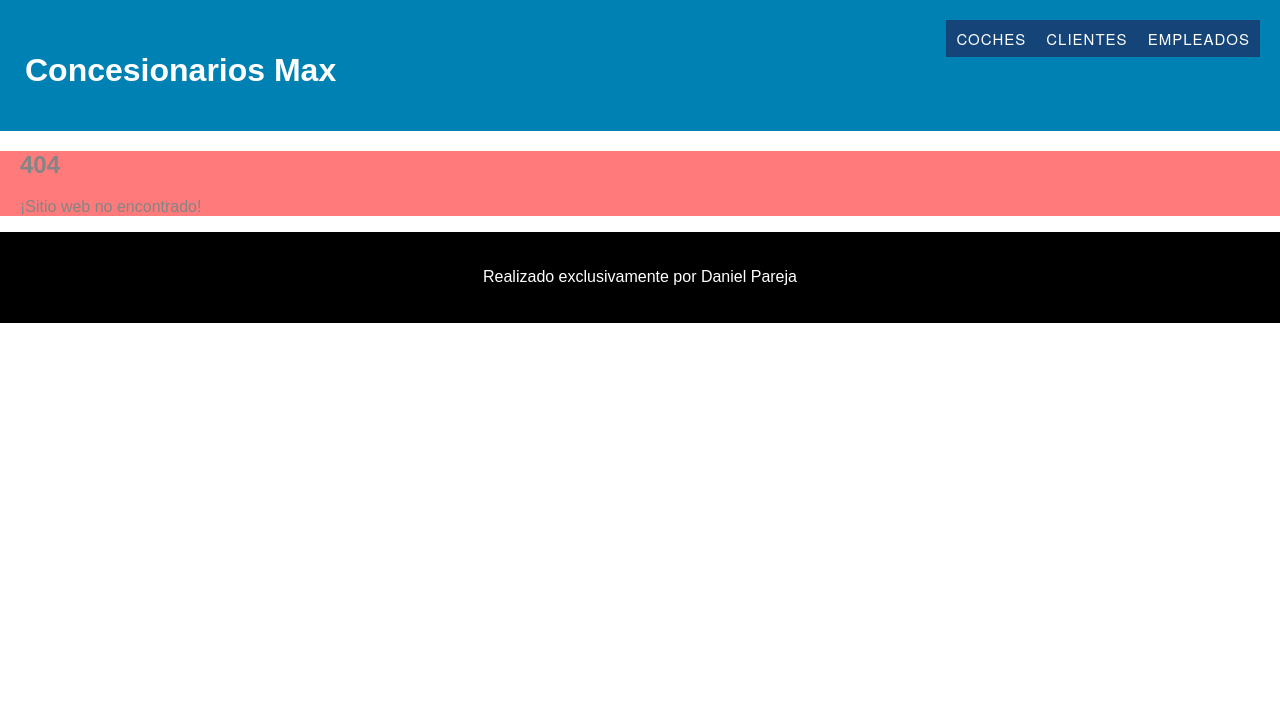
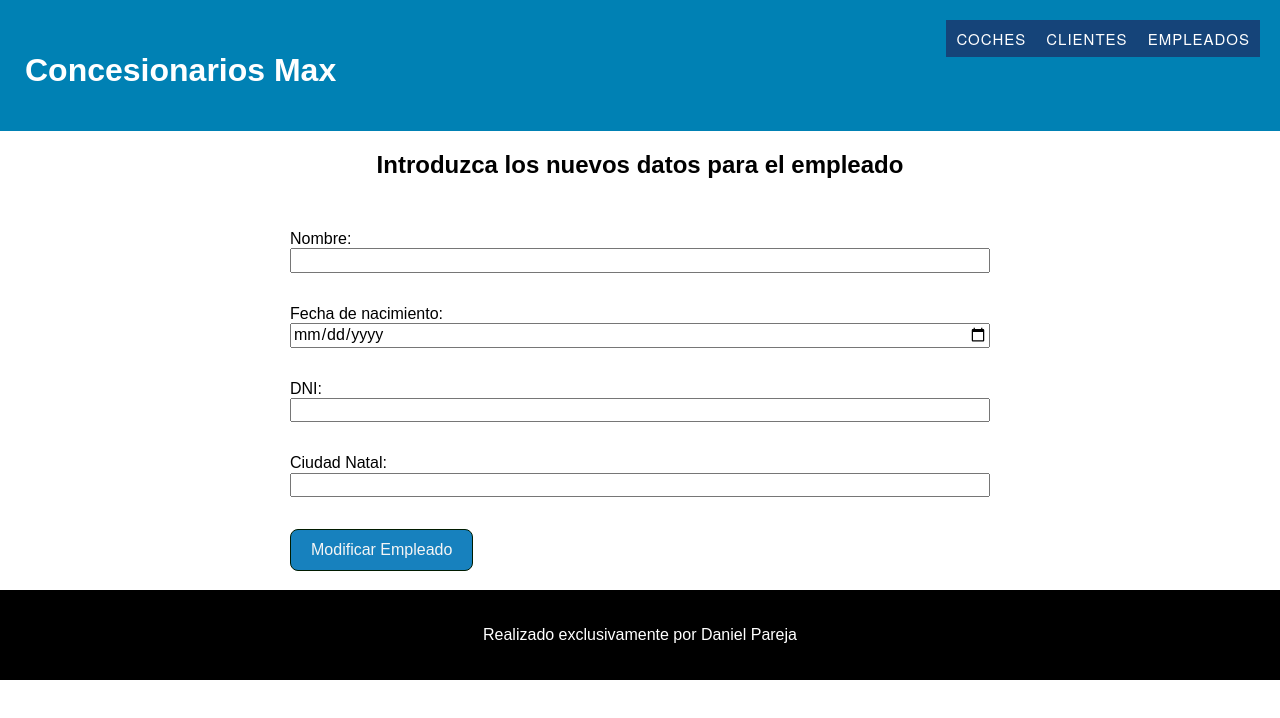
Before and after one commit to fjkorjkeriopwgtjeruiog/concesionario, a React (Create React App) app in the folder client/: page /modificarempleado/1 in a window 1280 px wide. Before the commit this address had no page. Shown: the top 718 px of the page. Built offline with nearby package versions, Linux system fonts and the light colour scheme; no server answers; a web font is replaced by a local one.

Commit message:
Modificar Empleado

```diff
--- a/client/src/components/App.js
+++ b/client/src/components/App.js
@@ -10,8 +10,10 @@ import ListaCliente from '../pages/ListaCliente.js';
 import ListaEmpleado from '../pages/ListaEmpleado.js';
 import CrearCoche from '../pages/CrearCoche.js';
 import CrearCliente from '../pages/CrearCliente.js';
+import CrearEmpleado from '../pages/CrearEmpleado.js';
 import ModificarCoche from '../pages/ModificarCoche.js';
 import ModificarCliente from '../pages/ModificarCliente.js';
+import ModificarEmpleado from '../pages/ModificarEmpleado.js';
 import ErrorPage from '../pages/Error.js';
 
 function App() {
@@ -26,8 +28,10 @@ function App() {
           <Route path="/empleado" component={ListaEmpleado} />
           <Route path="/crearcoche" component={CrearCoche} />
           <Route path="/crearcliente" component={CrearCliente} />
+          <Route path="/crearempleado" component={CrearEmpleado} />
           <Route path="/modificarcoche/:id" component={ModificarCoche} />
           <Route path="/modificarcliente/:id" component={ModificarCliente} />
+          <Route path="/modificarempleado/:id" component={ModificarEmpleado} />
           <Route path="/*" component={ErrorPage} />
         </Switch>
         <Footer />
--- /dev/null
+++ b/client/src/pages/CrearEmpleado.js
@@ -0,0 +1,81 @@
+import React, { useState } from 'react';
+import { createNewEmpleado } from '../lib/empleado.js';
+import { Link } from 'react-router-dom';
+
+const CrearEmpleado = () => {
+  const [nom, setNom] = useState('');
+  const [nac, setNac] = useState('');
+  const [dni, setDni] = useState('');
+  const [ciu, setCiu] = useState('');
+
+  const ajuNom = (event) => {
+    setNom(event.currentTarget.value);
+  };
+
+  const ajuNac = (event) => {
+    setNac(event.currentTarget.value);
+  };
+
+  const ajuDni = (event) => {
+    setDni(event.currentTarget.value);
+  };
+
+  const ajuCiu = (event) => {
+    setCiu(event.currentTarget.value);
+  };
+
+  const introduceempleado = () => {
+    if (dni.length < 9) alert('¡DNI no válido!');
+    else {
+      const em = {
+        nombre: nom,
+        fecha_nacimiento: nac,
+        dni: dni,
+        ciudad_natal: ciu,
+        fecha_contratacion: new Date(),
+      };
+      createNewEmpleado(em);
+      alert('¡El empleado ha sido contratado!');
+    }
+  };
+
+  return (
+    <main className="crear-profe">
+      <h2>Introduzca los datos del empleado que quieres contratar</h2>
+
+      <form>
+        <div>
+          <label className="Label">Nombre:</label>
+          <input type="text" name="nombre" id="nombre" onChange={ajuNom} />
+        </div>
+
+        <div>
+          <label className="Label">Fecha de nacimiento:</label>
+          <input type="date" onChange={ajuNac} />
+        </div>
+
+        <div>
+          <label>DNI:</label>
+          <input
+            className="identidad"
+            type="text"
+            maxlength="9"
+            onChange={ajuDni}
+          />
+        </div>
+
+        <div>
+          <label className="Label">Ciudad Natal:</label>
+          <input type="text" onChange={ajuCiu} />
+        </div>
+
+        <button className="btn" type="button" onClick={introduceempleado}>
+          <Link to="/empleado">Contratar Empleado</Link>
+        </button>
+        <br />
+      </form>
+    </main>
+  );
+};
+
+export default CrearEmpleado;
--- a/client/src/pages/ListaCoche.js
+++ b/client/src/pages/ListaCoche.js
@@ -25,9 +25,11 @@ const ListaCoche = () => {
     <main>
       <h1 className="Nombreprofe">Lista de Coches</h1>
       <div className="action">
-        <button className="btn" type="button">
-          <Link to="/crearcoche">Crear un nuevo Coche</Link>
-        </button>
+        <Link to="/crearcoche">
+          <button className="btn" type="button">
+            Crear un nuevo Coche
+          </button>
+        </Link>
       </div>
       <div className="Wrapper-flex-profes">
         <ul className="lista-profes-container">
--- a/client/src/pages/ListaEmpleado.js
+++ b/client/src/pages/ListaEmpleado.js
@@ -25,9 +25,11 @@ const ListaEmpleado = () => {
     <main>
       <h1 className="Nombreprofe">Lista de Empleados</h1>
       <div className="action">
-        <button className="btn" type="button">
-          <Link to="/crearcliente">Contratar a un nuevo Empleado</Link>
-        </button>
+        <Link to="/crearempleado">
+          <button className="btn" type="button">
+            Contratar a un nuevo Empleado
+          </button>
+        </Link>
       </div>
       <div className="Wrapper-flex-profes">
         <ul className="lista-profes-container">
--- /dev/null
+++ b/client/src/pages/ModificarEmpleado.js
@@ -0,0 +1,91 @@
+import React, { useState, useEffect } from 'react';
+import { updateEmpleado, getEmpleado } from '../lib/empleado.js';
+import { useParams } from 'react-router-dom';
+import { Link } from 'react-router-dom';
+
+const ModificarEmpleado = () => {
+  const [nom, setNom] = useState('');
+  const [nac, setNac] = useState('');
+  const [dni, setDni] = useState('');
+  const [ciu, setCiu] = useState('');
+
+  const { id } = useParams();
+
+  const fetchEmpleado = async (id) => {
+    const data = await getEmpleado(id);
+    const datos = data[0];
+    setNom(datos.nombre);
+    setNac(datos.fecha_nacimiento);
+    setDni(datos.dni);
+    setCiu(datos.ciudad_natal);
+  };
+
+  useEffect(() => {
+    fetchEmpleado(id);
+  }, [id]);
+
+  const ajuNom = (event) => {
+    setNom(event.currentTarget.value);
+  };
+  const ajuNac = (event) => {
+    setNac(event.currentTarget.value);
+  };
+  const ajuDni = (event) => {
+    setDni(event.currentTarget.value);
+  };
+  const ajuCiu = (event) => {
+    setCiu(event.currentTarget.value);
+  };
+
+  const modificaempleado = () => {
+    const em = {
+      nombre: nom,
+      fecha_nacimiento: nac,
+      dni: dni,
+      ciudad_natal: ciu,
+    };
+    updateEmpleado(em, id);
+    alert('¡Los datos del empleado han sido modificados!');
+  };
+
+  return (
+    <main className="crear-profe">
+      <h2>Introduzca los nuevos datos para el empleado</h2>
+
+      <form>
+        <div>
+          <label className="Label">Nombre:</label>
+          <input type="text" value={nom} onChange={ajuNom} />
+        </div>
+
+        <div>
+          <label className="Label">Fecha de nacimiento:</label>
+          <input type="date" value={nac} onChange={ajuNac} />
+        </div>
+
+        <div>
+          <label>DNI:</label>
+          <input
+            className="identidad"
+            type="text"
+            maxlength="9"
+            value={dni}
+            onChange={ajuDni}
+          />
+        </div>
+
+        <div>
+          <label className="Label">Ciudad Natal:</label>
+          <input type="text" value={ciu} onChange={ajuCiu} />
+        </div>
+
+        <button className="btn" type="button" onClick={modificaempleado}>
+          <Link to="/empleado">Modificar Empleado</Link>
+        </button>
+        <br />
+      </form>
+    </main>
+  );
+};
+
+export default ModificarEmpleado;
```
Also changed, not shown: 1 other file (tests, documents, lock files or other folders).
